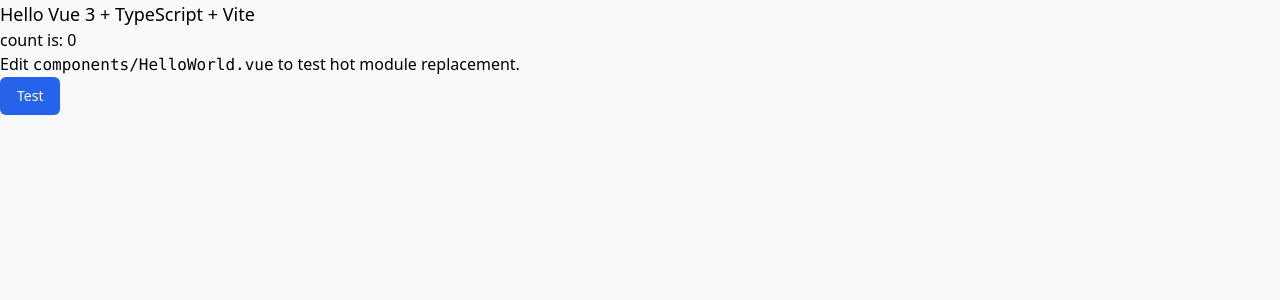
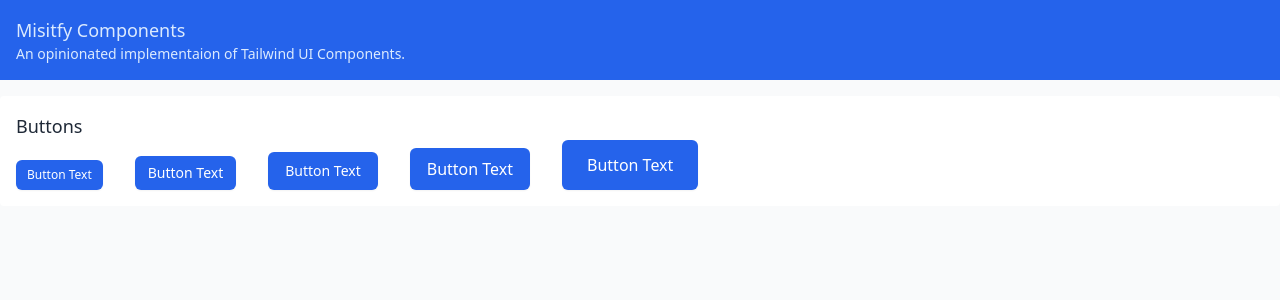
Before and after one commit to StevenCalverley/mistify-next, a Vue app: page / in a window 1280 px wide. Shown: the top 300 px of the page. Built offline with nearby package versions, Linux system fonts and the light colour scheme; a web font is replaced by a local one.

Commit message:
Add Button sizes

```diff
--- a/index.html
+++ b/index.html
@@ -7,7 +7,7 @@
     <title>Mistify@next</title>
     <link rel="stylesheet" href="https://rsms.me/inter/inter.css" />
   </head>
-  <body class="antialiased bg-gray-50 min-h-screen">
+  <body class="antialiased bg-gray-50 min-h-screen text-gray-800">
     <div id="app"></div>
     <script type="module" src="/src/main.ts"></script>
   </body>
--- a/src/App.vue
+++ b/src/App.vue
@@ -1,18 +1,32 @@
 <template>
-  <div class="max-w-7xl mx-auto">
-    <HelloWorld msg="Hello Vue 3 + TypeScript + Vite" />
-    <m-button>Test</m-button>
-  </div>
+  <header class="p-4 bg-blue-600 text-blue-100">
+    <div class="max-w-7xl mx-auto">
+      <h1 class="text-lg font-medium">Misitfy Components</h1>
+      <p class="text-sm">
+        An opinionated implementaion of Tailwind UI Components.
+      </p>
+    </div>
+  </header>
+  <main class="mt-4">
+    <div class="max-w-7xl mx-auto">
+      <section class="bg-white p-4 rounded">
+        <h1 class="text-lg font-medium">Buttons</h1>
+        <div class="flex space-x-8 items-end">
+          <m-button type="xs">Button Text</m-button>
+          <m-button type="sm">Button Text</m-button>
+          <m-button>Button Text</m-button>
+          <m-button type="lg">Button Text</m-button>
+          <m-button type="xl">Button Text</m-button>
+        </div>
+      </section>
+    </div>
+  </main>
 </template>
 
 <script lang="ts">
 import { defineComponent } from 'vue';
-import HelloWorld from './components/HelloWorld.vue';
 
 export default defineComponent({
   name: 'App',
-  components: {
-    HelloWorld,
-  },
 });
 </script>
--- a/src/components/HelloWorld.vue
+++ /dev/null
@@ -1,26 +0,0 @@
-<template>
-  <h1 class="text-lg font-medium">{{ msg }}</h1>
-
-  <button @click="count++">count is: {{ count }}</button>
-  <p>
-    Edit
-    <code>components/HelloWorld.vue</code> to test hot module replacement.
-  </p>
-</template>
-
-<script lang="ts">
-import { ref, defineComponent } from 'vue';
-export default defineComponent({
-  name: 'HelloWorld',
-  props: {
-    msg: {
-      type: String,
-      required: true,
-    },
-  },
-  setup: () => {
-    const count = ref(0);
-    return { count };
-  },
-});
-</script>
--- a/src/components/MButton/MButton.vue
+++ b/src/components/MButton/MButton.vue
@@ -1,19 +1,44 @@
 <template>
   <button
     type="button"
-    class="inline-flex items-center px-4 py-2 border border-transparent text-sm font-medium rounded-md shadow-sm text-white bg-blue-600 hover:bg-blue-700 focus:outline-none focus:ring-2 focus:ring-offset-2 focus:ring-blue-500"
+    class="inline-flex items-center font-medium border border-transparent rounded-md shadow-sm text-white bg-blue-600 hover:bg-blue-700 focus:outline-none focus:ring-2 focus:ring-offset-2 focus:ring-blue-500"
+    :class="typeClasses"
     @click="$emit('click')"
   >
     <slot />
   </button>
 </template>
 
-<script>
+<script lang="ts">
 import { defineComponent } from 'vue';
 
 export default defineComponent({
   name: 'm-button',
   emits: ['click'],
+  props: {
+    type: {
+      type: String,
+      default: 'base',
+      validator: (type: string) =>
+        ['xs', 'sm', 'base', 'lg', 'xl'].includes(type),
+    },
+  },
+  computed: {
+    typeClasses(): string {
+      switch (this.type) {
+        case 'xs':
+          return 'px-2.5 py-1.5 text-xs';
+        case 'sm':
+          return 'px-3 py-2 text-sm leading-4';
+        case 'lg':
+          return 'px-4 py-2 text-base';
+        case 'xl':
+          return 'px-6 py-3 text-base';
+        default:
+          return 'px-4 py-2 text-sm';
+      }
+    },
+  },
 });
 </script>
 
```
